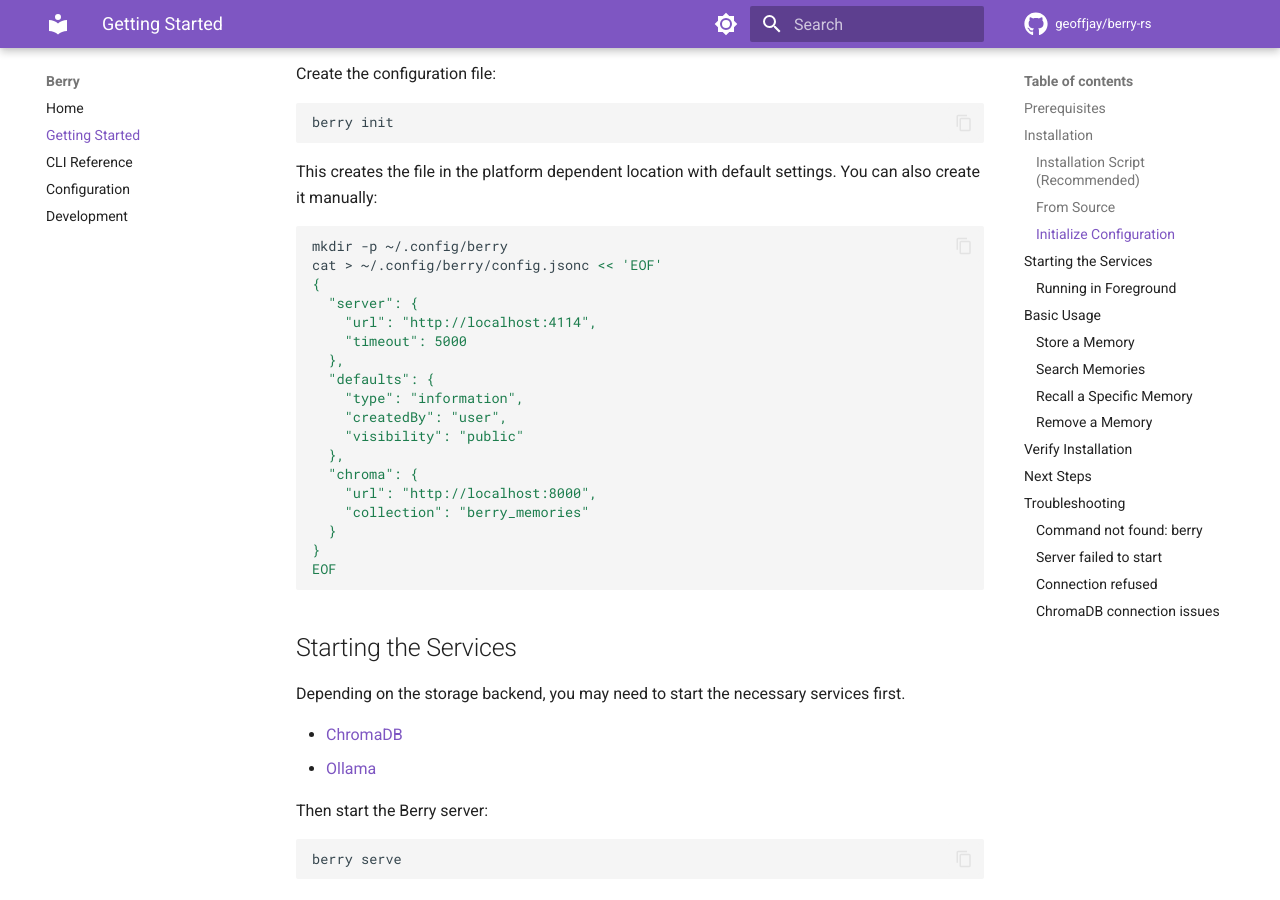
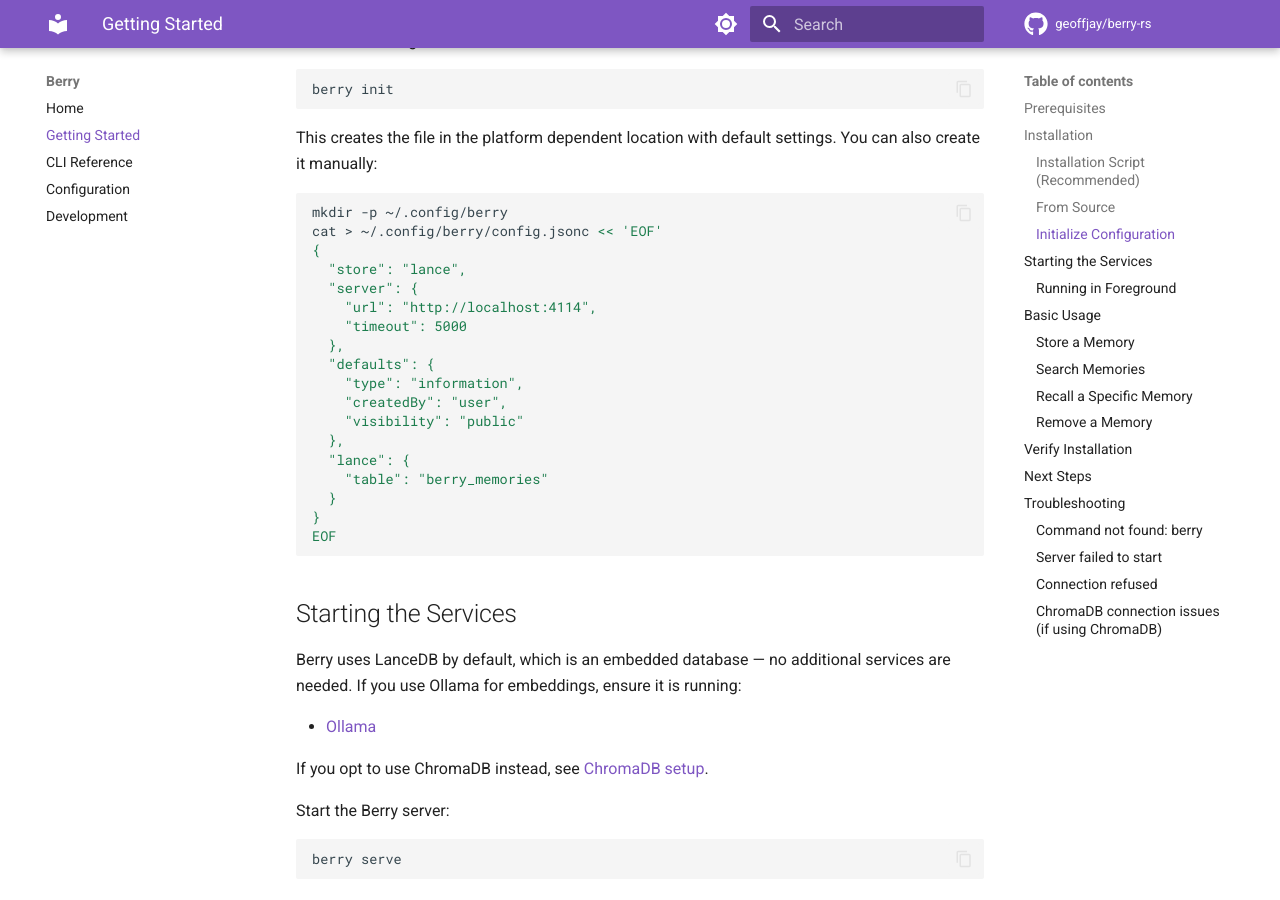
Before and after one commit to geoffjay/berry-rs, an MkDocs documentation site: the page built from docs/public/getting-started.md, in a window 1280 px wide and 900 px high, scrolled down 1642 px. Built offline with MkDocs 1.6.1 and Material for MkDocs 9.7.7, drawn with Linux system fonts in a browser that asks for light colours; comment, search, counter and statistics services are not loaded; some of the changed text lies outside the part shown.

Commit message:
feat: make lancedb a core feature

````diff
--- a/docs/public/getting-started.md
+++ b/docs/public/getting-started.md
@@ -6,8 +6,7 @@ This guide walks you through installing and using Berry for the first time.
 
 Before installing Berry, ensure you have the following:
 
-- [Docker](https://www.docker.com/) - For running ChromaDB
-- [Ollama](https://ollama.com) - For running the ollama server
+- [Ollama](https://ollama.com) - For running local embeddings (or an OpenAI API key)
 
 For building from source:
 
@@ -79,6 +78,7 @@ This creates the file in the platform dependent location with default settings.
 mkdir -p ~/.config/berry
 cat > ~/.config/berry/config.jsonc << 'EOF'
 {
+  "store": "lance",
   "server": {
     "url": "http://localhost:4114",
     "timeout": 5000
@@ -88,9 +88,8 @@ cat > ~/.config/berry/config.jsonc << 'EOF'
     "createdBy": "user",
     "visibility": "public"
   },
-  "chroma": {
-    "url": "http://localhost:8000",
-    "collection": "berry_memories"
+  "lance": {
+    "table": "berry_memories"
   }
 }
 EOF
@@ -98,12 +97,13 @@ EOF
 
 ## Starting the Services
 
-Depending on the storage backend, you may need to start the necessary services first.
+Berry uses LanceDB by default, which is an embedded database — no additional services are needed. If you use Ollama for embeddings, ensure it is running:
 
-- [ChromaDB](./services/chromadb.md)
 - [Ollama](./services/ollama.md)
 
-Then start the Berry server:
+If you opt to use ChromaDB instead, see [ChromaDB setup](./services/chromadb.md).
+
+Start the Berry server:
 
 ```bash
 berry serve
@@ -206,16 +206,12 @@ Add this line to your shell profile (`~/.bashrc`, `~/.zshrc`, etc.) to make it p
 
 ### Server failed to start
 
-Ensure ChromaDB is running:
+If using the default LanceDB store, ensure the data directory is writable. Check the server logs for details.
+
+If using ChromaDB, ensure it is running:
 
 ```bash
 docker ps | grep chroma
-```
-
-If not running, start it:
-
-```bash
-docker run -d -p 8000:8000 chromadb/chroma
 ```
 
 ### Connection refused
@@ -228,7 +224,7 @@ cat ~/.config/berry/config.jsonc
 
 The default configuration expects the server at `http://localhost:4114`.
 
-### ChromaDB connection issues
+### ChromaDB connection issues (if using ChromaDB)
 
 Verify ChromaDB is accessible:
 
````
Also changed, not shown: README.md (+20 -22 lines), docs/index.md (+12 -10 lines), docs/public/configuration.md (+6 -15 lines), docs/public/develop.md (+8 -11 lines), 9 other files.
